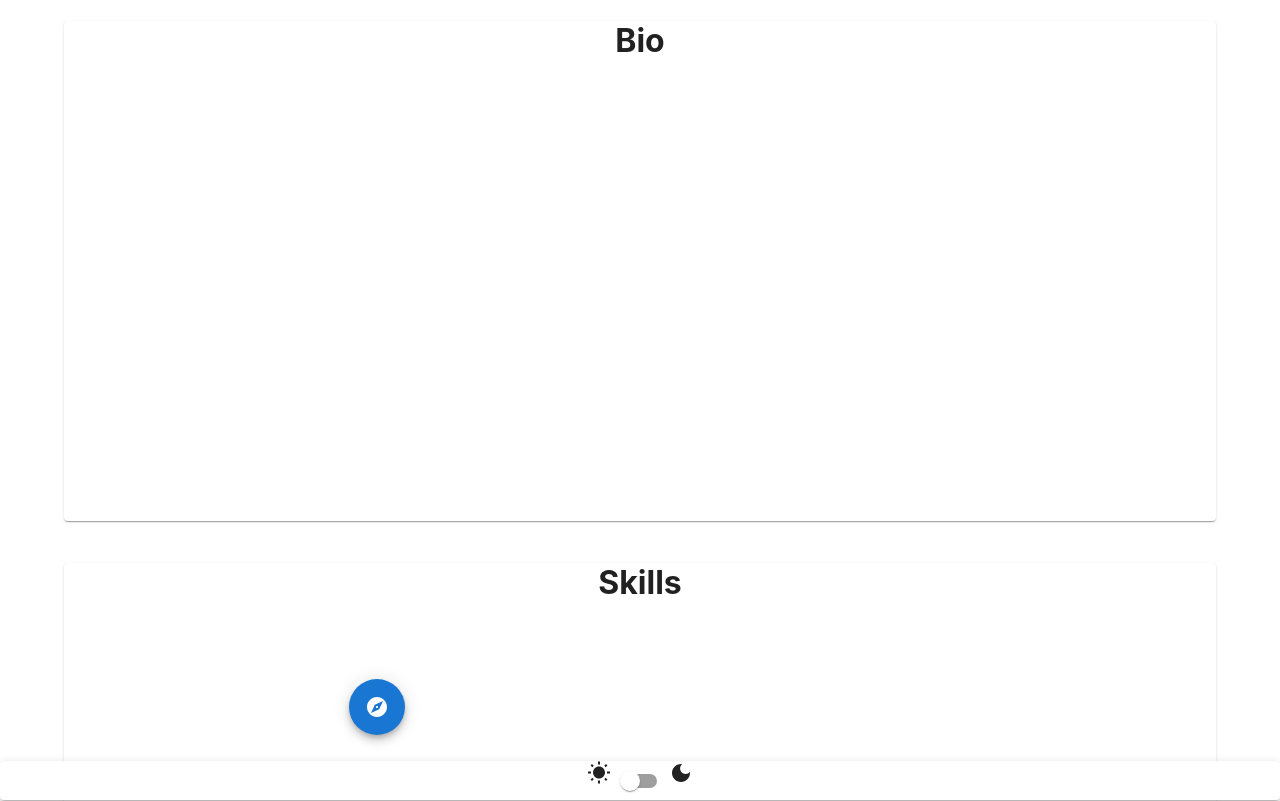
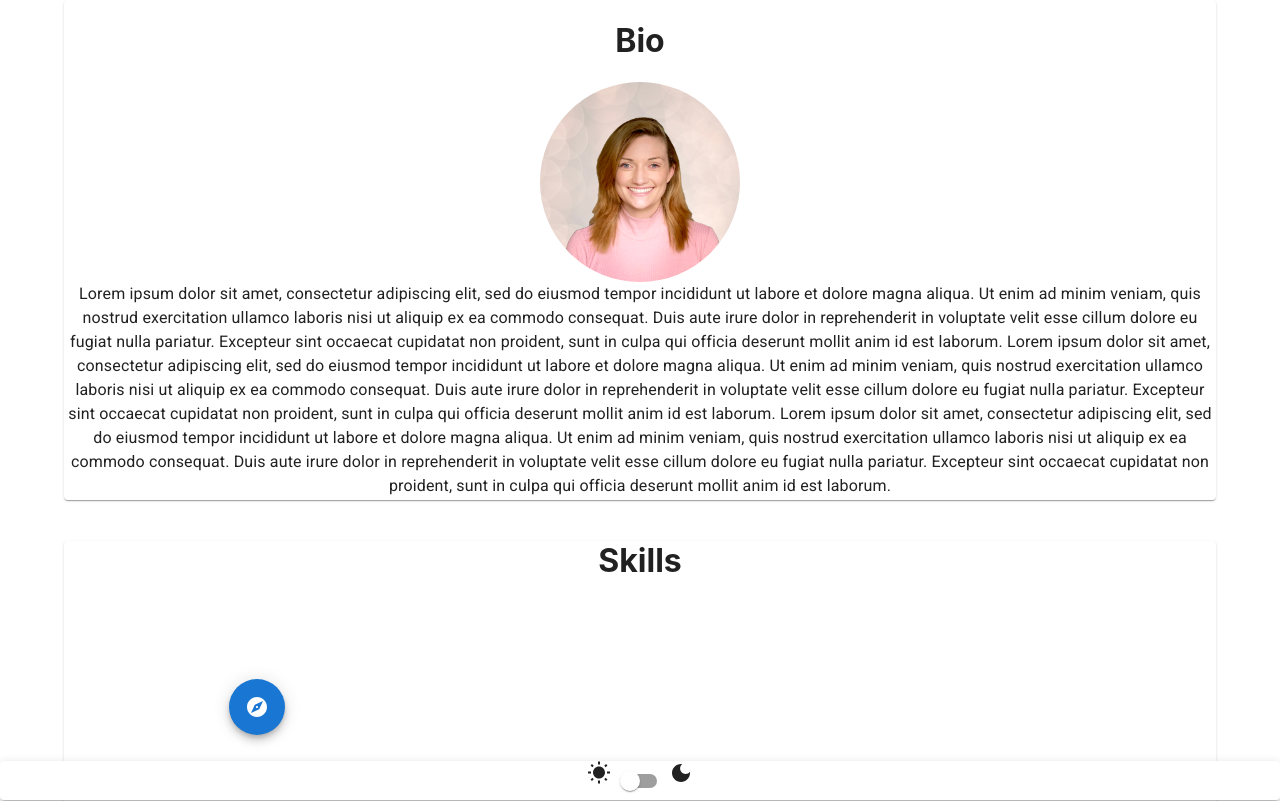
Before and after one commit to catalinarose1361/catalinarw.com, a React (Create React App) app in the folder client/: page / in a window 1280 px wide. Shown: the top 801 px of the page. Built offline with nearby package versions, Linux system fonts and the light colour scheme.

Commit message:
added avatar to bio component

```diff
--- a/client/src/App.js
+++ b/client/src/App.js
@@ -172,7 +172,7 @@
 
             <SpeedDial
               ariaLabel="SpeedDial basic example"
-              sx={{ position: 'absolute', bottom: 65, right: 875 }}
+              sx={{ position: 'absolute', bottom: 65, right: 995 }}
               icon={<ExploreIcon />}
             >
               {actions.map((action) => (
--- a/client/src/components/Bio.js
+++ b/client/src/components/Bio.js
@@ -1,12 +1,41 @@
 import React from 'react';
-
+import Avatar from '@mui/material/Avatar';
+import ProfilePhoto from '../images/IMG1.jpeg'
+import { Grid, Paper, Container, Switch } from '@mui/material';
+import Typography from '@mui/material/Typography';
 const Bio = () => {
     return (
-        <div>
-            <h1>
-                Bio
-            </h1>
-        </div>
+        <Grid
+            container
+            direction="column"
+            justifyContent="center"
+            alignItems="center"
+        >
+            <Grid>
+                <h1>
+                    Bio
+                </h1>
+            </Grid>
+            <Grid  >
+
+
+                    <Avatar
+                        alt="Remy Sharp"
+                        src={ProfilePhoto}
+                        sx={{ width: 200, height: 200 }}
+                    />
+
+
+            </Grid>
+            <Grid>
+                <Typography variant="body1" gutterBottom>
+                    Lorem ipsum dolor sit amet, consectetur adipiscing elit, sed do eiusmod tempor incididunt ut labore et dolore magna aliqua. Ut enim ad minim veniam, quis nostrud exercitation ullamco laboris nisi ut aliquip ex ea commodo consequat. Duis aute irure dolor in reprehenderit in voluptate velit esse cillum dolore eu fugiat nulla pariatur. Excepteur sint occaecat cupidatat non proident, sunt in culpa qui officia deserunt mollit anim id est laborum.
+                    Lorem ipsum dolor sit amet, consectetur adipiscing elit, sed do eiusmod tempor incididunt ut labore et dolore magna aliqua. Ut enim ad minim veniam, quis nostrud exercitation ullamco laboris nisi ut aliquip ex ea commodo consequat. Duis aute irure dolor in reprehenderit in voluptate velit esse cillum dolore eu fugiat nulla pariatur. Excepteur sint occaecat cupidatat non proident, sunt in culpa qui officia deserunt mollit anim id est laborum.
+                    Lorem ipsum dolor sit amet, consectetur adipiscing elit, sed do eiusmod tempor incididunt ut labore et dolore magna aliqua. Ut enim ad minim veniam, quis nostrud exercitation ullamco laboris nisi ut aliquip ex ea commodo consequat. Duis aute irure dolor in reprehenderit in voluptate velit esse cillum dolore eu fugiat nulla pariatur. Excepteur sint occaecat cupidatat non proident, sunt in culpa qui officia deserunt mollit anim id est laborum.
+                </Typography>
+            </Grid>
+
+       </Grid>
     )
 }
 
```
Also changed, not shown: client/src/images/IMG1.jpeg (added), 1 other file (tests, documents, lock files or other folders).
